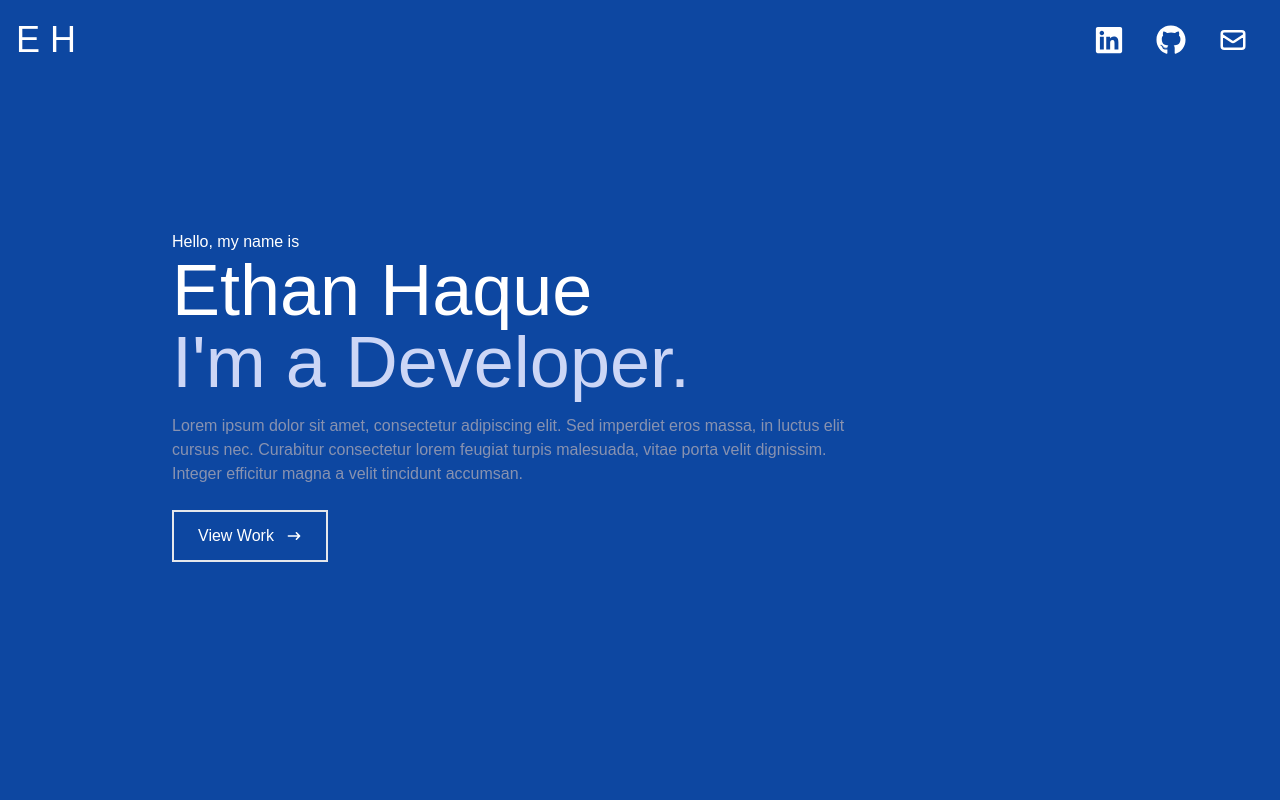
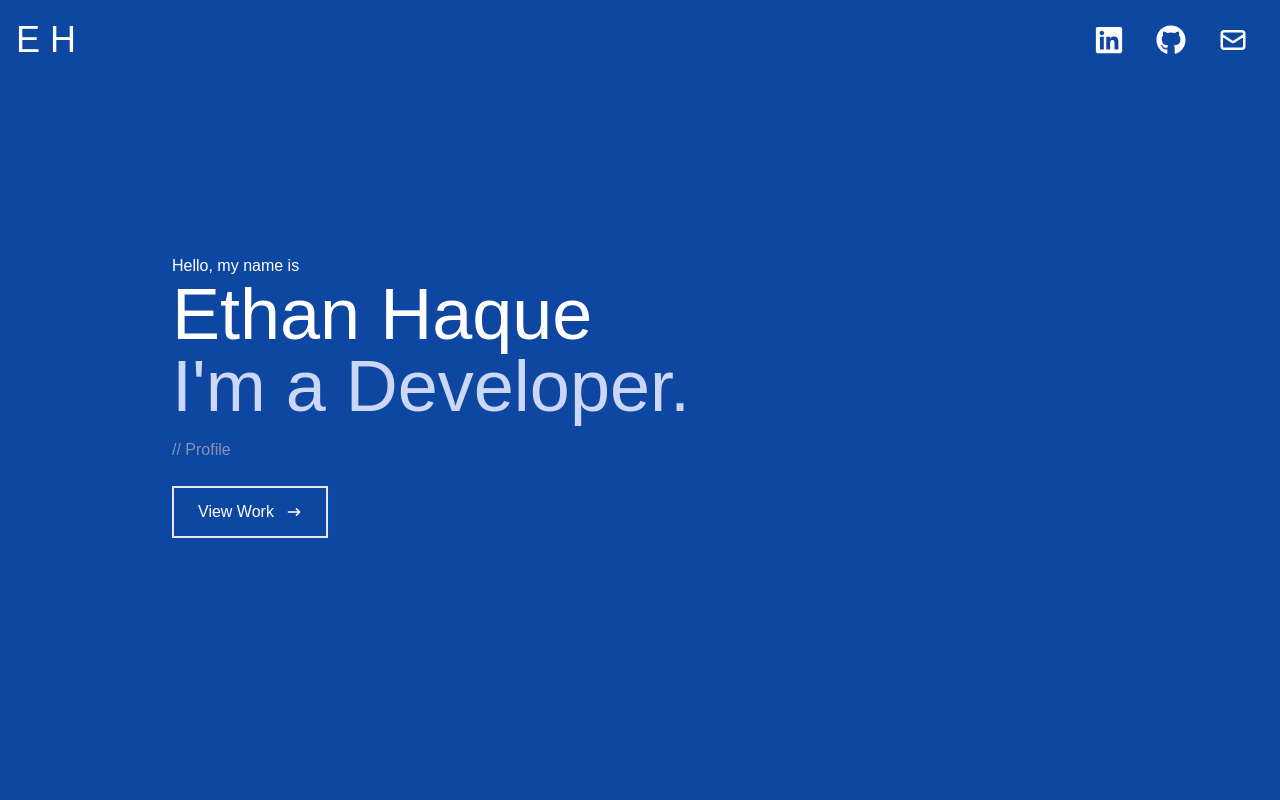
Before and after one commit to Ethan-Haque/Ethan-Haque.github.io, a React (Create React App) app: page / in a window 1280 px wide. Shown: the top 800 px of the page. Built offline with nearby package versions, Linux system fonts and the light colour scheme.

Commit message:
Remove Lorem Ipsum and unneeded file

```diff
--- a/src/components/Home.jsx
+++ b/src/components/Home.jsx
@@ -15,10 +15,7 @@ const Home = () => {
           I'm a Developer.
         </h2>
         <p className="text-[#8892b0] py-4 max-w-[700px]">
-          Lorem ipsum dolor sit amet, consectetur adipiscing elit. Sed imperdiet
-          eros massa, in luctus elit cursus nec. Curabitur consectetur lorem
-          feugiat turpis malesuada, vitae porta velit dignissim. Integer
-          efficitur magna a velit tincidunt accumsan.
+          // Profile
         </p>
         <div>
         <Link to='work' smooth={true} duration={500}>
--- a/src/components/Navbar.jsx
+++ b/src/components/Navbar.jsx
@@ -7,7 +7,6 @@ import {
   FaFacebook,
   FaLinkedinIn,
 } from "react-icons/fa";
-import resume from "../assets/Resume.pdf";
 import { HiOutlineMail } from "react-icons/hi";
 import { BsFillPersonLinesFill } from "react-icons/bs";
 const Navbar = () => {
```
